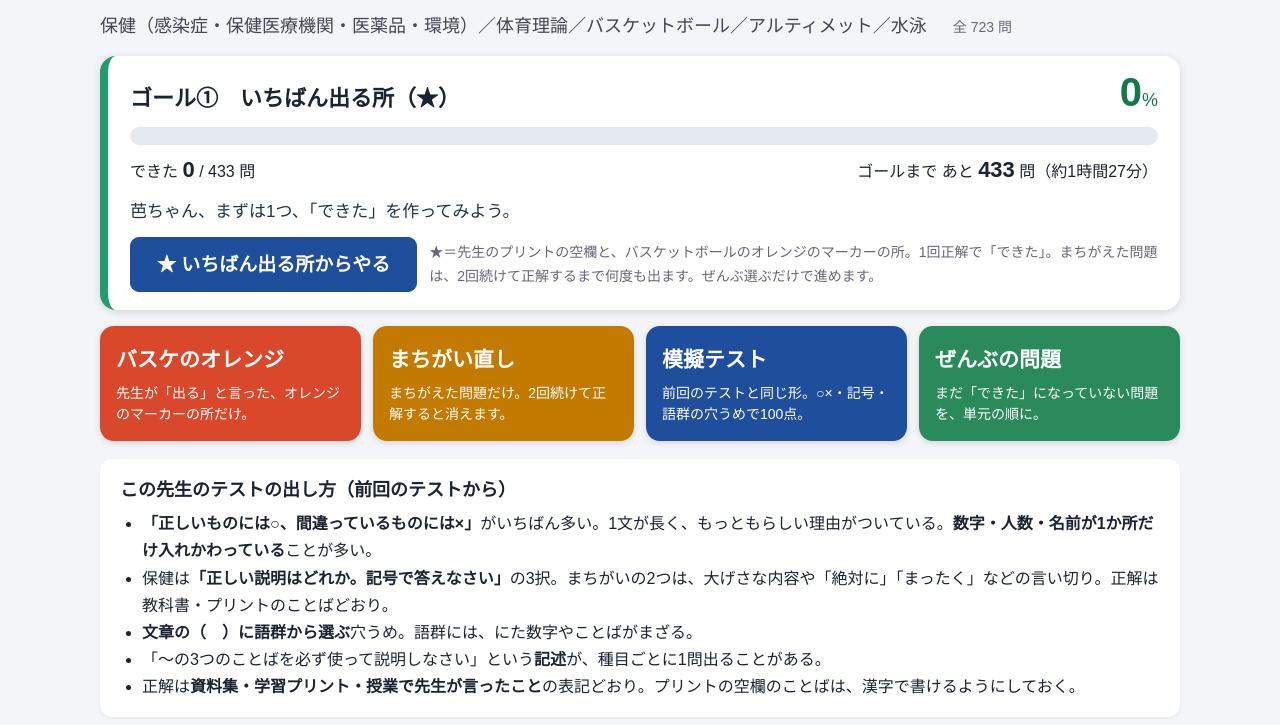
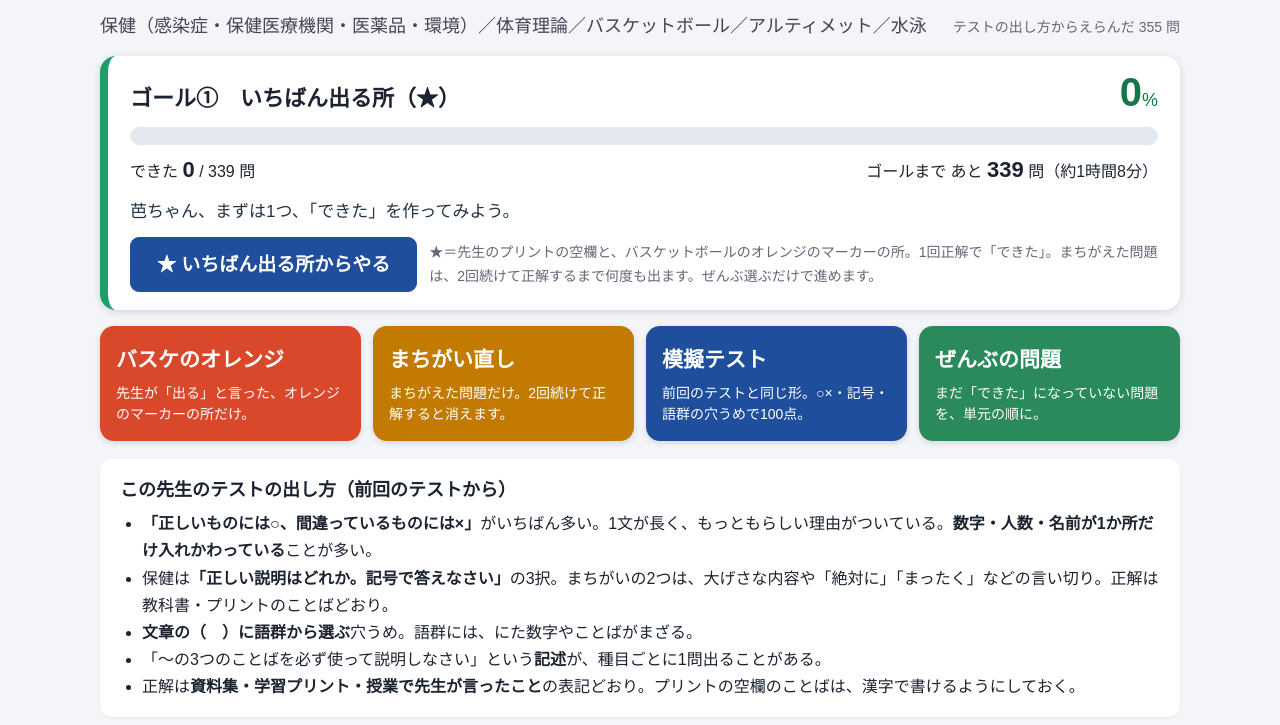
Before and after one commit to kawaitomohiro/chu3-hotai-kimatsu, a plain HTML site: page index.html in a window 1280 px wide. Shown: the part 75-800 px from the top of the page. Drawn offline with Linux system fonts and the light colour scheme.

Commit message:
テストの出し方に合わせて355問にしぼる
Co-Authored-By: Claude Opus 5.5 <noreply@anthropic.com>

```diff
--- a/index.html
+++ b/index.html
@@ -1049,7 +1049,32 @@ var ST = (function () { try { var s = JSON.parse(localStorage.getItem(KEY)); if
 function save() { try { localStorage.setItem(KEY, JSON.stringify(ST)); } catch (e) { } }
 function stat(it) { if (!ST.it[it.id]) ST.it[it.id] = { n: 0, ok: 0, need: 0, w: 0 }; return ST.it[it.id]; }
 var app = document.getElementById('app');
-var ITEMS = D.filter(function (x) { return x.k !== 'e'; }), ESSAYS = D.filter(function (x) { return x.k === 'e'; });
+var ALLQ = D.filter(function (x) { return x.k !== 'e'; }), ESSAYS = D.filter(function (x) { return x.k === 'e'; });
+/* 前回のテストの配点（保健54・バスケ22・体育理論10・アルティメット8・水泳6）に合わせて、約半分にしぼる。
+   単元ごとの数を決め、★（プリントの空欄・バスケのオレンジ）を先に、テストに出る形を多めに、単元の前から後ろまでまんべんなく選ぶ。 */
+var QUOTA = { 14: 30, 15: 88, 16: 24, 17: 14 }, HOKEN = 200;
+var KW = { hoken: { c: 3, t: 2, l: 2, o: 2 }, sport: { o: 3, l: 2, t: 2, c: 1 } };
+function spread(a, k) { var r = []; for (var i = 0; i < k; i++) r.push(a[Math.floor(i * a.length / k)]); return r; }
+function pickTier(list, k, w) {
+  var by = {}, out = [], kinds = Object.keys(w); list.forEach(function (x) { (by[x.k] = by[x.k] || []).push(x); });
+  var want = {}, left = k, room = kinds.filter(function (q) { return by[q]; });
+  while (left > 0 && room.length) {
+    var sw = room.reduce(function (a, q) { return a + w[q]; }, 0), give = 0;
+    room.forEach(function (q) { var add = Math.max(1, Math.round(left * w[q] / sw)), have = want[q] || 0; add = Math.min(add, by[q].length - have, left - give); if (add > 0) { want[q] = have + add; give += add; } });
+    left -= give; room = room.filter(function (q) { return (want[q] || 0) < by[q].length; }); if (!give) break;
+  }
+  kinds.forEach(function (q) { if (want[q]) out = out.concat(spread(by[q], want[q])); }); return out;
+}
+var ITEMS = (function () {
+  var hk = ALLQ.filter(function (x) { return x.u <= 13; }).length, keep = {};
+  for (var u = 1; u <= 17; u++) {
+    var list = ALLQ.filter(function (x) { return x.u === u; }), k = QUOTA[u] || Math.round(list.length * HOKEN / hk), w = u <= 13 ? KW.hoken : KW.sport;
+    var st = list.filter(function (x) { return x.s; }), ns = list.filter(function (x) { return !x.s; });
+    var got = st.length <= k ? st : pickTier(st, k, w); if (got.length < k) got = got.concat(pickTier(ns, k - got.length, w));
+    got.forEach(function (x) { keep[x.id] = 1; });
+  }
+  return ALLQ.filter(function (x) { return keep[x.id]; });
+})();
 var YOMI = {}; D.forEach(function (x) { if (x.k === 't' && x.y) YOMI[x.term] = x.y; });
 var S = { q: null, queue: [], mode: null, param: null, done: 0, right: 0, total: 0 };
 
@@ -1071,7 +1096,7 @@ function cheer(g) {
 
 /* ---------- 1問を作る ---------- */
 function qdef(it) { return it.g === 'byo' ? it.def.replace(/^病原体は[^。]*。/, '') : it.def; }
-function others(it) { var a = ITEMS.filter(function (x) { return x.k === 't' && x.g === it.g && x.u === it.u && x.term !== it.term; }); if (a.length < 3) a = a.concat(ITEMS.filter(function (x) { return x.k === 't' && x.u === it.u && x.g !== it.g && x.term !== it.term; })); return a; }
+function others(it) { var a = ALLQ.filter(function (x) { return x.k === 't' && x.g === it.g && x.u === it.u && x.term !== it.term; }); if (a.length < 3) a = a.concat(ALLQ.filter(function (x) { return x.k === 't' && x.u === it.u && x.g !== it.g && x.term !== it.term; })); return a; }
 function termAns(it) { return [it.term].concat(it.y ? [it.y] : [], it.alt); }
 function parseCloze(it) {
   var blanks = [], parts = it.text.split(/\[\[(.*?)\]\]/);
@@ -1116,7 +1141,7 @@ function record(q) {
 function home() {
   S.mode = null; S.q = null;
   var st = prog(starItems()), all = prog(ITEMS), need = needList().length, best = ST.tests.reduce(function (a, t) { return Math.max(a, t.score); }, 0);
-  var h = '<header class="hd"><h1>がんばれ芭ちゃん！<span class="ttl2">テストまんてん講座</span><span class="ttl3">中3 保健体育・期末</span></h1><p>保健（感染症・保健医療機関・医薬品・環境）／体育理論／バスケットボール／アルティメット／水泳　<span class="sm">全 ' + ITEMS.length + ' 問</span></p></header>';
+  var h = '<header class="hd"><h1>がんばれ芭ちゃん！<span class="ttl2">テストまんてん講座</span><span class="ttl3">中3 保健体育・期末</span></h1><p>保健（感染症・保健医療機関・医薬品・環境）／体育理論／バスケットボール／アルティメット／水泳　<span class="sm">テストの出し方からえらんだ ' + ITEMS.length + ' 問</span></p></header>';
   h += '<div class="goal' + (st.left ? '' : ' done') + '">';
   if (st.left) {
     h += '<div class="gh"><h2>ゴール①　いちばん出る所（★）</h2><span class="gp"><b>' + st.pct + '</b>%</span></div>' + meterBar(st.pct) +
```
